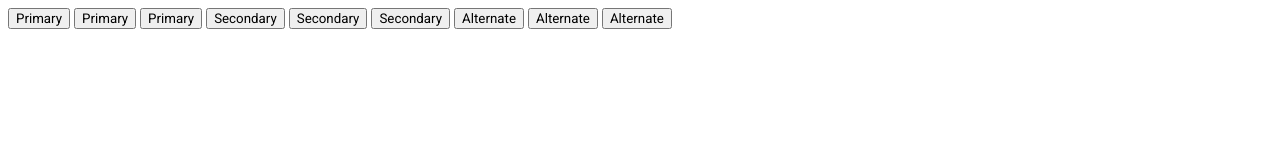
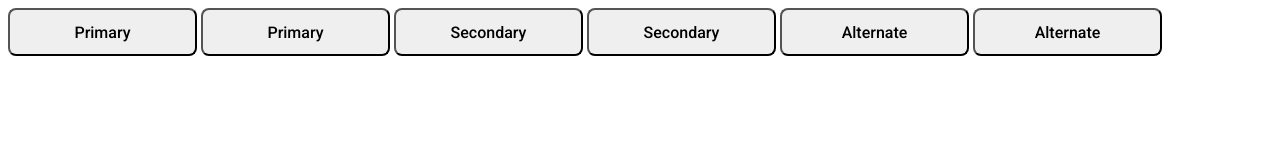
Before and after one commit to js-tasks-ru/htmlcss-20241107_saganjules, a website: page components/button/index.html in a window 1280 px wide. Drawn offline with Linux system fonts and the light colour scheme; files that its build step writes are made by us from their sources; files whose address does not match are found by name.

Commit message:
Add BEM names for buttons

```diff
--- a/components/button/button.css
+++ b/components/button/button.css
@@ -1,3 +1,12 @@
 .button {
     font-family: Roboto, sans-serif;
+    font-weight: 500;
+    font-size: 16px;
+    height: 48px;
+    width: 189px;
+    border-radius: 8px;
 }
+
+.button__primary_default {
+    background-color: var(--blue);
+}
--- a/components/button/index.html
+++ b/components/button/index.html
@@ -4,23 +4,20 @@
     <meta charset="UTF-8">
     <meta name="viewport" content="width=device-width, initial-scale=1.0">
 
-    <link rel="stylesheet" href="./assets/css/main.css">
+    <link rel="stylesheet" href="../../assets/css/main.css">
     <link rel="stylesheet" href="./button.css">
 
     <title>Button</title>
 </head>
 
 <body>
-    <button class="button button__primary_default">Primary</button>
-    <button class="button button__primary_hovered">Primary</button>
-    <button class="button button__primary_desabled">Primary</button>
+    <button class="button button_primary">Primary</button>
+    <button class="button button_primary disabled">Primary</button>
 
-    <button class="button button__secondary_default">Secondary</button>
-    <button class="button button__secondary_default">Secondary</button>
-    <button class="button button__secondary_defaultd">Secondary</button>
+    <button class="button button__secondary">Secondary</button>
+    <button class="button button__secondary disabled">Secondary</button>
 
-    <button class="button button__alternate_default">Alternate</button>
-    <button class="button button__alternate_hovered">Alternate</button>
-    <button class="button button__alternate_desabled">Alternate</button>
+    <button class="button button__alternate">Alternate</button>
+    <button class="button button__alternate disabled">Alternate</button>
 </body>
 </html>
```
